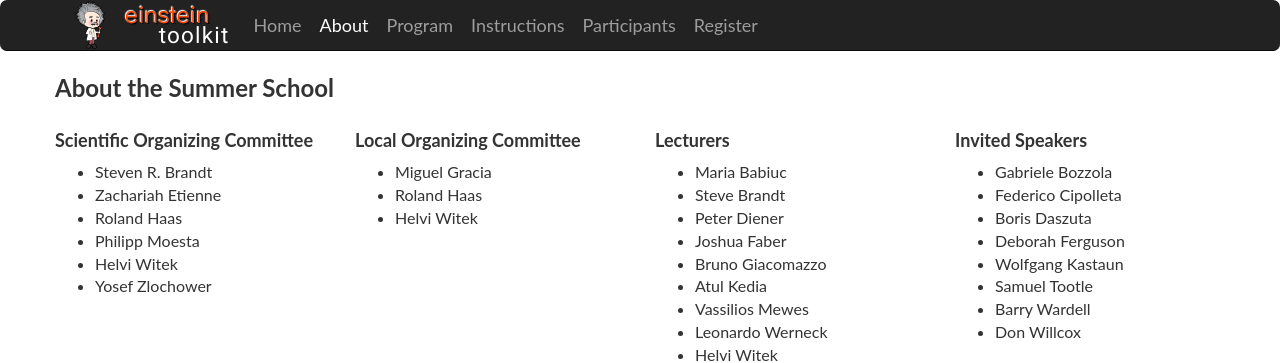
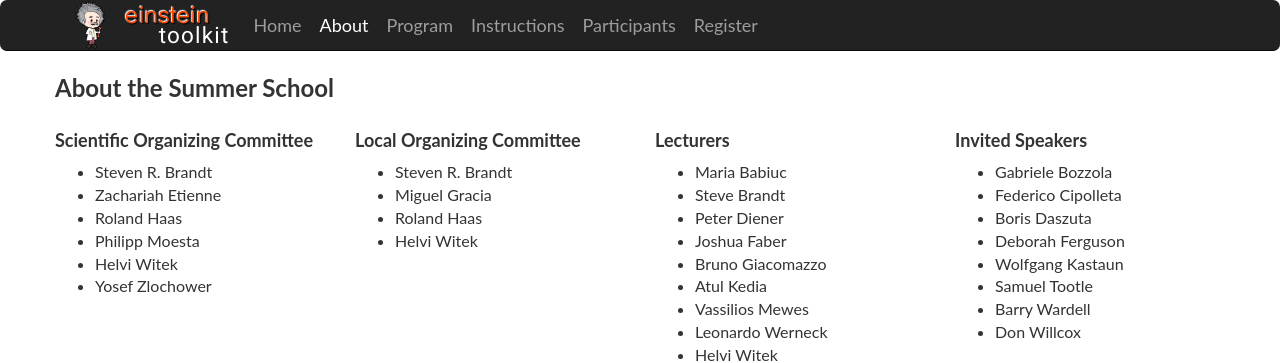
Before and after one commit to EinsteinToolkit/et2021uiuc, a Jekyll site: the page built from about.md, in a window 1280 px wide. Shown: the top 363 px of the page. Built offline with Jekyll 4.4.1, drawn with Linux system fonts in a browser that asks for light colours.

Commit message:
about: add Steve Brandt as local organizers
at the very least for handling the tutorial server

```diff
--- a/about.md
+++ b/about.md
@@ -24,6 +24,7 @@ manualrows: true
 
 <div class="col-xs-6 col-sm-3" markdown="1">
 ## Local  Organizing Committee
+* Steven R. Brandt
 * Miguel Gracia
 * Roland Haas
 * Helvi Witek
```
